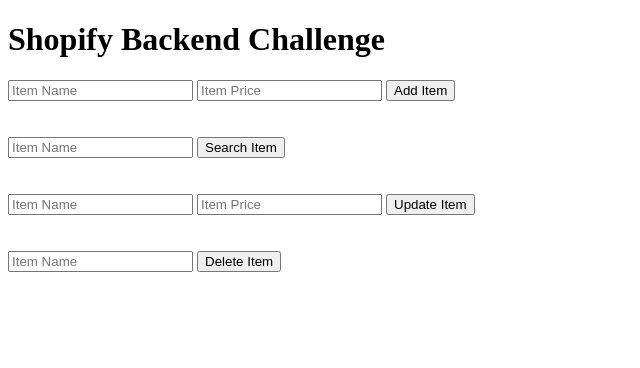
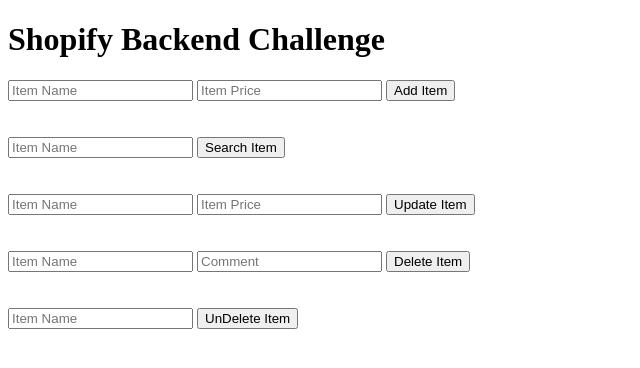
Before and after one commit to AryanAb/ShopifyBackend, a Flask app: page / in a window 1280 px wide. Shown: the top 368 px of the page, without its empty margins (0-640 px from the left). Run offline with Flask 2, Linux system fonts and the light colour scheme.

Commit message:
Added undeletion

```diff
--- a/app.py
+++ b/app.py
@@ -3,6 +3,7 @@ from flask import Flask, render_template, request
 app = Flask(__name__)
 
 inventory = {}
+bin = {}
 
 
 @app.route('/')
@@ -10,7 +11,7 @@ def index():
     return render_template('index.html')
 
 
-@app.route('/item', methods=['POST', 'GET', 'PATCH', 'DELETE'])
+@app.route('/item', methods=['POST', 'GET', 'PATCH', 'DELETE', 'PUT'])
 def item():
     if request.method == 'POST':
         name = request.get_json()['name']
@@ -37,12 +38,22 @@ def item():
         return {"status": 200, "item": {"name": name, "price": price}}
 
     elif request.method == 'DELETE':
-        name = request.args.get('name')
+        name = request.get_json()['name']
+        comment = request.get_json()['comment']
         if name not in inventory:
             return {"status": 200, "item": {"name": name, "price": "NA"}}
 
         price = inventory.pop(name)
+        bin[name] = {"price": price, "comment": comment}
         return {"status": 200, "item": {"name": name, "price": price}}
+
+    elif request.method == 'PUT':
+        name = request.args.get('name')
+        if name not in bin:
+            return {"status": 200, "item": {"name": name, "price": "NA", "comment": "NA"}}
+
+        res = bin.pop(name)
+        return {"status": 200, "item": {"name": name, "price": res['price'], "comment": res['comment']}}
 
 
 if __name__ == '__main__':
--- a/templates/index.html
+++ b/templates/index.html
@@ -31,7 +31,14 @@
 		<br />
 		<form>
 			<input type="text" name="name" id="delete_name" placeholder="Item Name" />
+			<input type="text" name="comment" id="delete_comment" placeholder="Comment" />
 			<input type="submit" value="Delete Item" onclick="event.preventDefault(); deleteItem()" />
+		</form>
+		<br />
+		<br />
+		<form>
+			<input type="text" name="name" id="undelete_name" placeholder="Item Name" />
+			<input type="submit" value="UnDelete Item" onclick="event.preventDefault(); undeleteItem()" />
 		</form>
 
 		<script>
@@ -61,13 +68,31 @@
 				axios.patch("{{ url_for('item') }}", {
 					name: name,
 					price: price
+				},
+				{
+					headers: {
+						'Content-Type': 'application/json'
+					}
 				});
 			}
 
 			function deleteItem() {
-				console.log("deleted");
 				const name = document.getElementById('delete_name').value;
-				axios.delete(`{{ url_for('item') }}?name=${name}`);
+				const comment = document.getElementById('delete_comment').value;
+				axios.delete("{{ url_for('item') }}", {
+					name: name,
+					comment: comment
+				},
+				{
+					headers: {
+						'Content-Type': 'application/json'
+					}
+				});
+			}
+
+			function undeleteItem() {
+				const name = document.getElementById('undelete_name').value;
+				axios.put(`{{ url_for('item') }}?name=${name}`);
 			}
 		</script>
 	</body>
```
